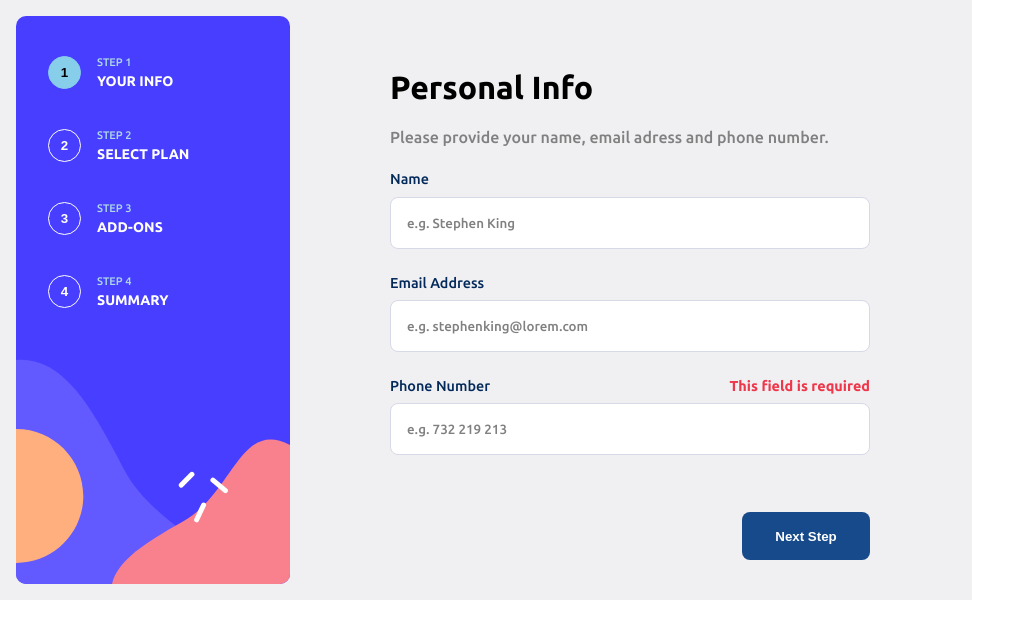
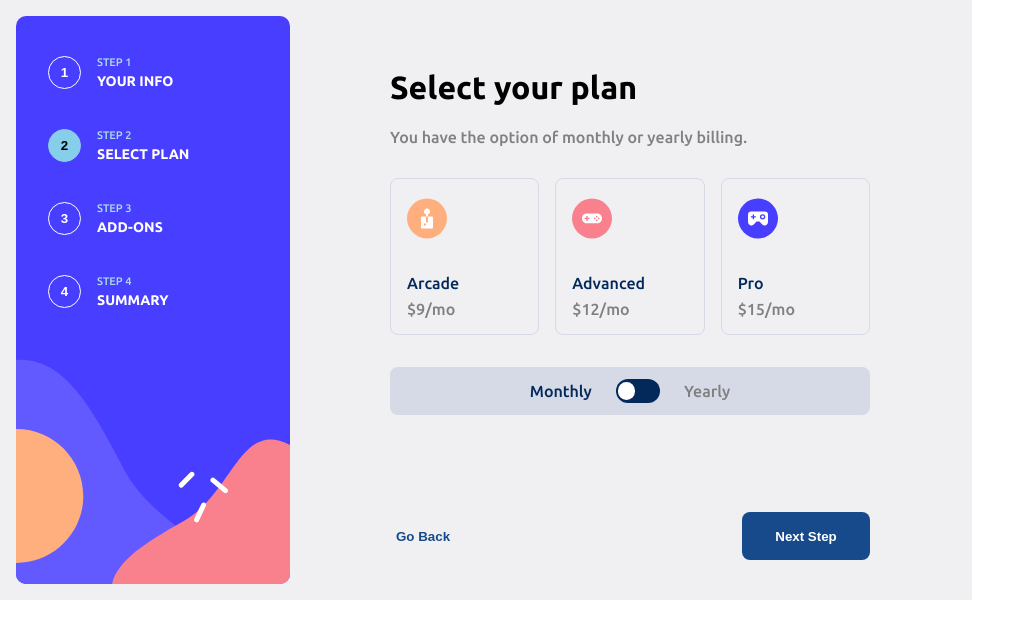
Before and after one commit to Xoviec/multi-step-form, a React (Create React App) app: page / in a window 1280 px wide. Both pictures are taken after a click on the button "Next Step". Shown: the top 638 px of the page, without its empty margins (0-1035 px from the left). Built offline with nearby package versions, Linux system fonts and the light colour scheme.

Commit message:
ux improvement

```diff
--- a/src/App.js
+++ b/src/App.js
@@ -8,6 +8,13 @@ import { SummaryForm } from './components/SummaryForm';
 function App() {
 
   const [activeStep, setActiveStep] = useState(1)
+
+
+  const changeStep = (num) =>{
+
+        setActiveStep(activeStep+num)
+
+  }
 
 console.log(activeStep)
   return (
@@ -47,13 +54,13 @@ console.log(activeStep)
       <container>
         {
           activeStep === 1 ?
-            <UserInfoForm></UserInfoForm>
+            <UserInfoForm changeStep={changeStep}></UserInfoForm>
           : activeStep === 2 ?
-            <SelectPlanForm></SelectPlanForm>
+            <SelectPlanForm changeStep={changeStep}></SelectPlanForm>
           : activeStep === 3 ?
-            <AddOnsForm></AddOnsForm>
+            <AddOnsForm changeStep={changeStep}></AddOnsForm>
           :
-            <SummaryForm></SummaryForm>
+            <SummaryForm changeStep={changeStep}></SummaryForm>
 
 
 
--- a/src/components/AddOnsForm.jsx
+++ b/src/components/AddOnsForm.jsx
@@ -5,7 +5,7 @@ import { MyRadioGroup } from './shared/MyRadioGroup'
 import  Checkmark from '../assets/images/icon-checkmark.svg'
 import { MyCheckBox } from './shared/MyCheckBox'
 
-export const AddOnsForm = () =>{
+export const AddOnsForm = ({changeStep}) =>{
 
     const addOns = [
         {
@@ -50,8 +50,8 @@ export const AddOnsForm = () =>{
 
         </div>
         <div className="step-component-footer">
-            <button>Go back</button>
-            <button>Next Step</button>
+        <button onClick={(()=>changeStep(-1))}>Go back</button>
+            <button onClick={(()=>changeStep(1))}>Next Step</button>
 
         </div>
 
--- a/src/components/SelectPlanForm.jsx
+++ b/src/components/SelectPlanForm.jsx
@@ -3,7 +3,7 @@ import advanced from '../assets/images/icon-advanced.svg'
 import pro from '../assets/images/icon-pro.svg'
 import { MyToggle } from './shared/MyToggle'
 
-export const SelectPlanForm = () =>{
+export const SelectPlanForm = ({changeStep}) =>{
 
 
     return(
@@ -35,8 +35,8 @@ export const SelectPlanForm = () =>{
                 </div>
             </div>
             <div className="step-component-footer">
-                <button>Go back</button>
-                <button>Next Step</button>
+            <button onClick={(()=>changeStep(-1))}>Go Back </button>
+                <button onClick={(()=>changeStep(1))}>Next Step</button>
             </div>
 
         </div>
--- a/src/components/SummaryForm.jsx
+++ b/src/components/SummaryForm.jsx
@@ -1,4 +1,4 @@
-export const SummaryForm = () =>{
+export const SummaryForm = ({changeStep}) =>{
 
     return(
         <div className="step-component">
@@ -40,8 +40,8 @@ export const SummaryForm = () =>{
             </div>
         </div>
         <div className="step-component-footer">
-            <button>Go back</button>
-            <button>Next Step</button>
+        <button onClick={(()=>changeStep(-1))}>Go back</button>
+            <button>Comfirm</button>
         </div>
 
     </div>
--- a/src/components/UserInfoForm.jsx
+++ b/src/components/UserInfoForm.jsx
@@ -1,4 +1,4 @@
-export const UserInfoForm = () =>{
+export const UserInfoForm = ({changeStep}) =>{
 
 
     return(
@@ -27,7 +27,7 @@ export const UserInfoForm = () =>{
             </div>
             <div className="step-component-footer">
                 <div></div>
-                <button>Next Step</button>
+                <button onClick={(()=>changeStep(1))}>Next Step</button>
             </div>
 
         </div>
```
